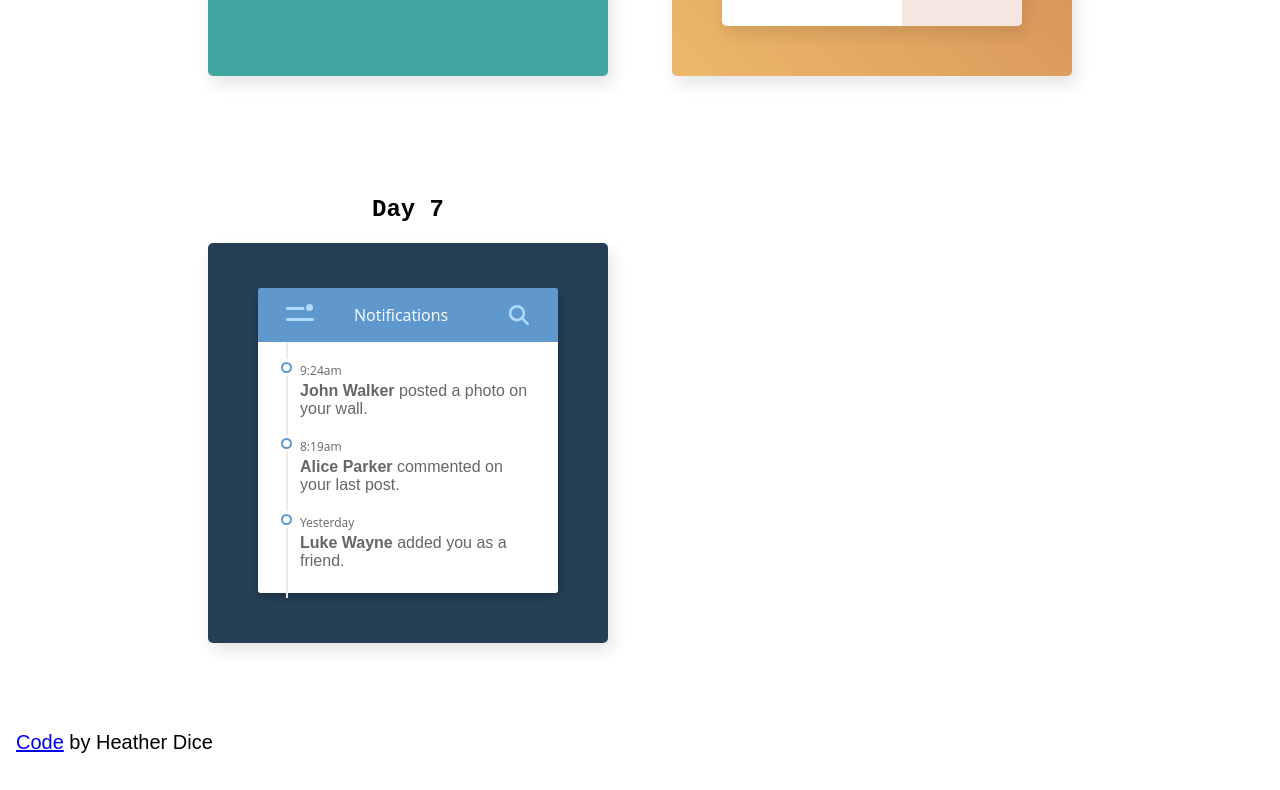
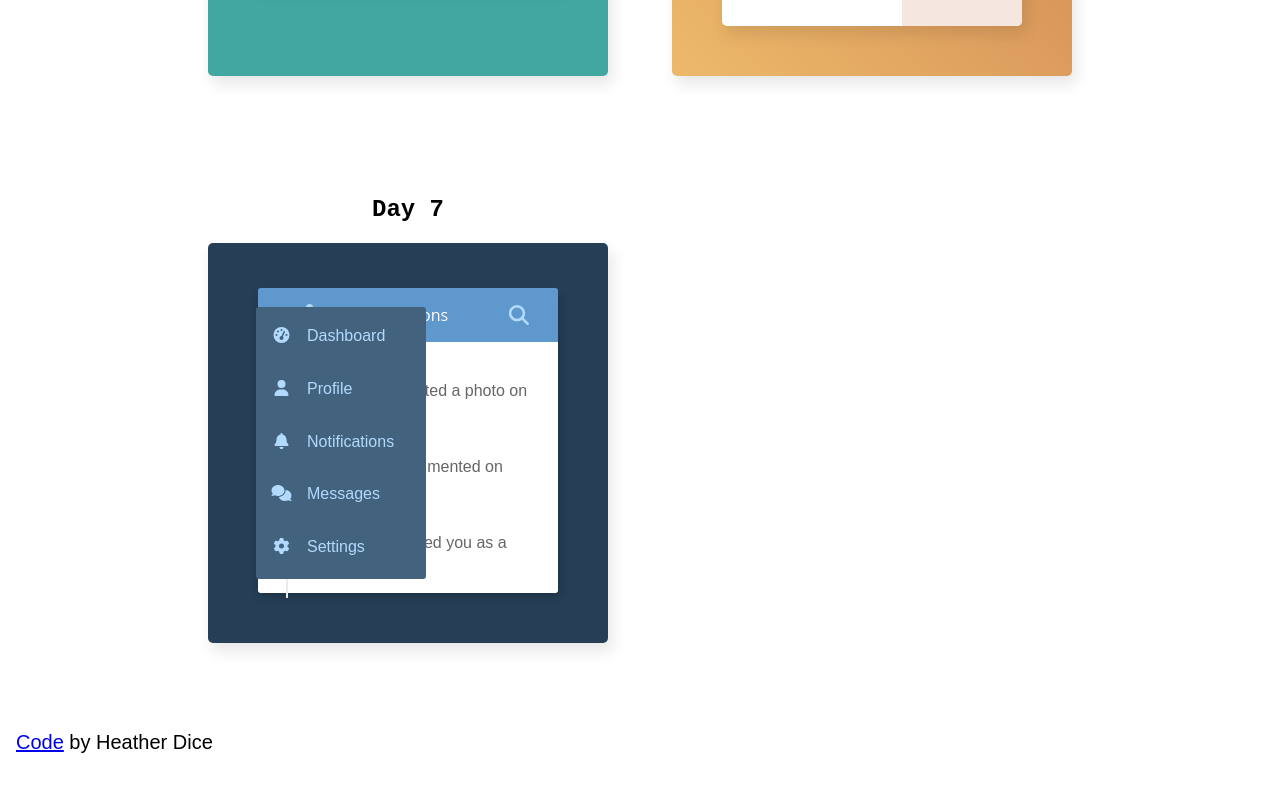
Before and after one commit to heatherdice/100_days_css, a React (Create React App) app: page / in a window 1280 px wide. Shown: the part 2464-3254 px from the top of the page. Built offline with nearby package versions, Linux system fonts and the light colour scheme.

Commit message:
Side menu styling

```diff
--- a/src/components/dayComponents/Day7.js
+++ b/src/components/dayComponents/Day7.js
@@ -1,7 +1,7 @@
 import React, { useRef } from "react";
 import "../../styles/dayStyles/Day7.css";
 import { FontAwesomeIcon } from "@fortawesome/react-fontawesome";
-import { faMagnifyingGlass } from "@fortawesome/free-solid-svg-icons";
+import { faMagnifyingGlass, faGaugeHigh, faUser, faBell, faComments, faGear } from "@fortawesome/free-solid-svg-icons";
 
 export default function Day7() {
     // create reference for search icon
@@ -73,6 +73,32 @@ export default function Day7() {
                         </div>
                     </div>
                 </div>
+
+                {/* notification menu */}
+                <div className="day7-notification-menu">
+                    <ul>
+                        <li>
+                            <FontAwesomeIcon icon={faGaugeHigh} className="side-menu-icons" />
+                            Dashboard
+                        </li>
+                        <li>
+                            <FontAwesomeIcon icon={faUser} className="side-menu-icons" />
+                            Profile
+                        </li>
+                        <li>
+                            <FontAwesomeIcon icon={faBell} className="side-menu-icons" />
+                            Notifications
+                        </li>
+                        <li>
+                            <FontAwesomeIcon icon={faComments} className="side-menu-icons" />
+                            Messages
+                        </li>
+                        <li>
+                            <FontAwesomeIcon icon={faGear} className="side-menu-icons" />
+                            Settings
+                        </li>
+                    </ul>
+                </div>
             </div>
         </div>
     )
--- a/src/styles/dayStyles/Day7.css
+++ b/src/styles/dayStyles/Day7.css
@@ -125,22 +125,18 @@
     color: #666666;
     font-size: 1em;
 }
-
 .notification-text-container > div:hover {
     color: #5F98CC;
     cursor: pointer;
 }
-
 .vertical-line {
     border-left: 0.15em solid #EBEBEB;
     height: 100%;
     margin-left: 1.75em;
 }
-
 .notification-text-container {
     padding: 1em 1.5em 0.75em 0.75em;
 }
-
 .notification-circle {
     height: 0.45em;
     width: 0.45em;
@@ -152,13 +148,42 @@
     background: #FFFFFF;
     margin-top: 0.25em;
 }
-
 .times {
     font-size: 0.75em;
 }
-
 .individual-notifications {
     margin-top: 0.125em;
+}
+
+/* notification menu */
+.day7-notification-menu {
+    background: #43627D;
+    position: absolute;
+	width: 10.625em;
+	height: 17em;
+	left: 3em;
+    border-radius: 3px;
+}
+.day7-notification-menu ul {
+    list-style: none;
+    color: #B2DAFF;
+    padding: 0;
+    display: flex;
+    flex-direction: column;
+    justify-content: space-between;
+    height: 93%;
+    margin: 0.5em 0;
+}
+.side-menu-icons {
+    width: 30%;
+}
+.day7-notification-menu li {
+    padding: 0.75em 0;
+}
+.day7-notification-menu li:hover {
+    color: #FFFFFF;
+	background: #385269;
+    cursor: pointer;
 }
 
 @media (max-width: 945px) {
```
